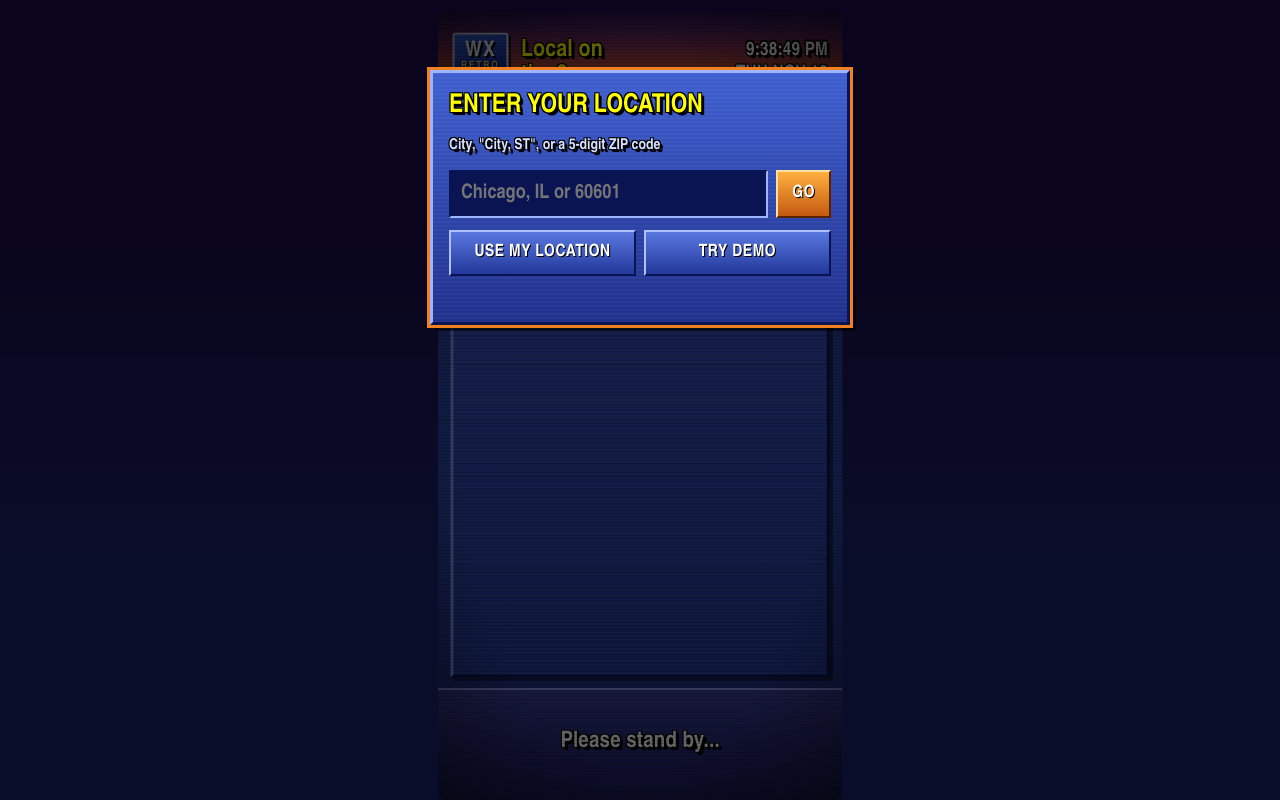
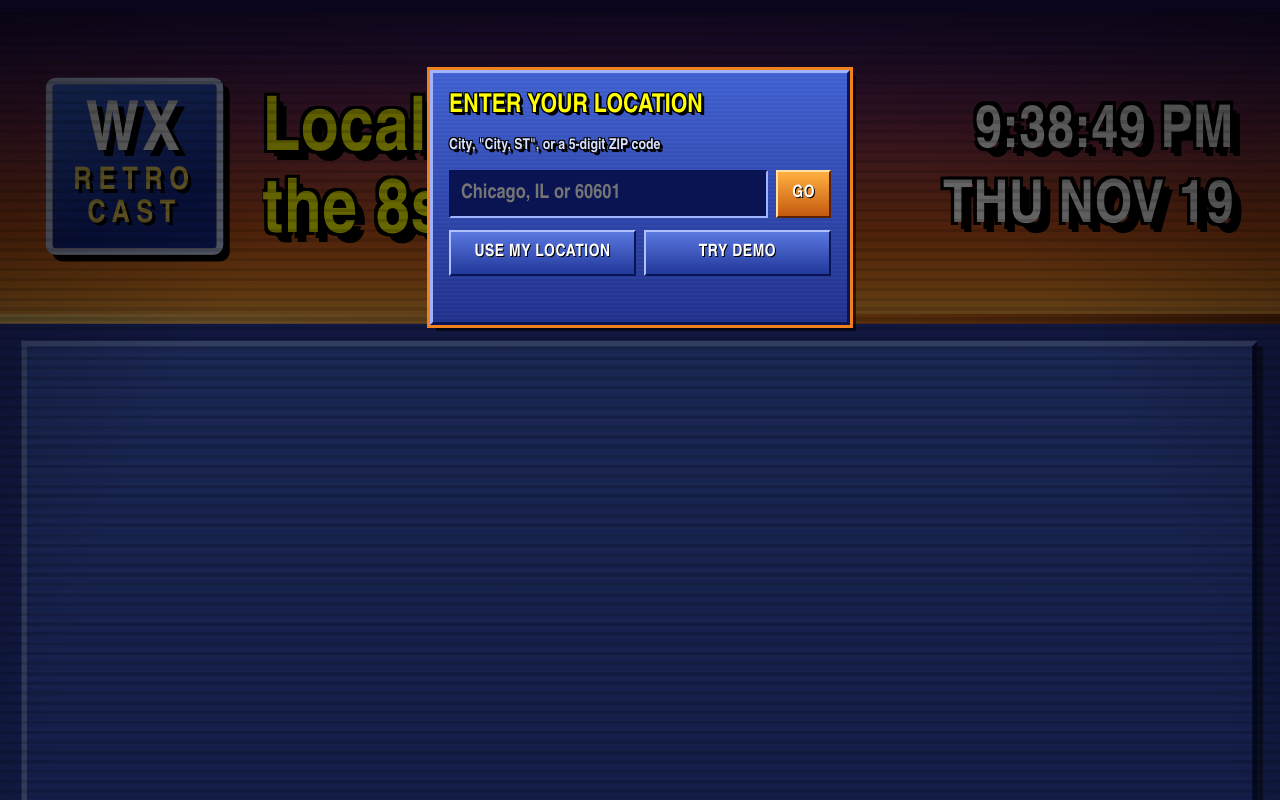
Before and after one commit to EvanLeBlanc3/RetroCast-Mobile, a plain HTML site: page index.html in a window 1280 px wide. Drawn offline with Linux system fonts and the light colour scheme; a web font is replaced by a local one.

Commit message:
Add files via upload

```diff
--- a/css/style.css
+++ b/css/style.css
@@ -31,7 +31,7 @@ html, body { margin: 0; height: 100%; overflow: hidden; overscroll-behavior: non
 #viewport { position: absolute; inset: 0; padding: calc(var(--sat) + var(--gap) + var(--top-adj)) 0 var(--sab); }
 #stage {
   position: absolute; left: 0; top: 0; width: 390px; height: 760px; transform-origin: 0 0; overflow: hidden;
-  font-weight: bold; font-stretch: condensed; letter-spacing: .2px; border-radius: 6px;
+  font-weight: bold; font-stretch: condensed; letter-spacing: .2px; border-radius: 0;
   background: linear-gradient(180deg, #1a0d48 0, #241562 70px, #2a3a9c 96px, #2b47ab 460px, #22328a 640px, #19206a 760px);
 }
 
@@ -51,12 +51,13 @@ html, body { margin: 0; height: 100%; overflow: hidden; overscroll-behavior: non
 
 /* ---------- page area ---------- */
 #page { position: absolute; left: 0; top: 98px; width: 390px; height: 548px; }
-.box { position: absolute; left: 12px; top: 4px; width: 366px; height: 540px;
+#stage { width: 390px; }
+.box { position: absolute; left: 12px; right: 12px; top: 4px; bottom: 4px;
   background: repeating-linear-gradient(180deg, rgba(255,255,255,.035) 0 2px, rgba(0,0,0,0) 2px 4px), linear-gradient(180deg, #3f5fd0 0%, #2e48b4 45%, #22389a 100%);
   border: 3px solid; border-color: #7f98f0 #0b1452 #0b1452 #7f98f0; box-shadow: 3px 3px 0 rgba(0,0,0,.45); }
 .box.red { background: repeating-linear-gradient(180deg, rgba(255,255,255,.04) 0 2px, rgba(0,0,0,0) 2px 4px), linear-gradient(180deg, #b82020, #7a0c0c); border-color: #ff9090 #3a0000 #3a0000 #ff9090; }
 .y { color: var(--yellow); }
-.inner { position: absolute; left: 12px; top: 4px; width: 366px; height: 540px; }
+.inner { position: absolute; left: 12px; right: 12px; top: 4px; bottom: 4px; }
 
 #dots { position: absolute; left: 0; right: 0; top: 646px; height: 4px; display: flex; justify-content: center; gap: 5px; }
 #dots i { width: 14px; height: 3px; background: rgba(255,255,255,.25); }
@@ -90,7 +91,7 @@ html, body { margin: 0; height: 100%; overflow: hidden; overscroll-behavior: non
 .tbl .c3 { width: 114px; padding-left: 6px; overflow: hidden; font-size: 18px; } .tbl .c4 { flex: 1; text-align: right; }
 
 /* local forecast */
-.lf { position: absolute; left: 26px; top: 20px; width: 338px; height: 508px; font-size: 25px; line-height: 32px; text-transform: uppercase; overflow: hidden; }
+.lf { position: absolute; left: 26px; right: 26px; top: 20px; bottom: 20px; font-size: 25px; line-height: 32px; text-transform: uppercase; overflow: hidden; }
 .lf .pg { position: absolute; inset: 0; }
 
 /* extended */
@@ -148,7 +149,7 @@ html, body { margin: 0; height: 100%; overflow: hidden; overscroll-behavior: non
 .alm .uv { margin-top: 30px; font-size: 24px; text-align: center; }
 
 /* bulletin */
-.bul { position: absolute; left: 28px; top: 22px; width: 334px; height: 506px; overflow: hidden; }
+.bul { position: absolute; left: 28px; right: 28px; top: 22px; bottom: 22px; overflow: hidden; }
 .bul .ev { font-size: 29px; line-height: 32px; animation: evblink 1.2s infinite; }
 @keyframes evblink { 0%, 65% { opacity: 1; } 66%, 100% { opacity: .1; } }
 .bul .meta { font-size: 18px; color: #ffe0a0; margin: 8px 0 12px; }
--- a/js/app.js
+++ b/js/app.js
@@ -52,13 +52,32 @@
   /* ---------------- stage scaling (portrait TV, kept below the status bar / Dynamic Island) ---------------- */
   const SW = 390, SH = 760;
   let scale = 1;
+  /* Edge-to-edge layout: the picture is always scaled to the full screen WIDTH, so the left and right
+     sides touch the screen edges. Any height difference is absorbed by the middle forecast area:
+     taller screens get a taller panel, shorter screens get the panel contents scaled down slightly
+     (uniformly – nothing is stretched or squished). */
+  const HDR_H = 98, PAGE_H = 548, BOT_H = 108;
+  let fy = 1, stageH = SH;
+  function layout(H) {
+    const pageH = Math.max(300, H - HDR_H - 6 - BOT_H);           // visible panel height
+    fy = Math.min(1, pageH / PAGE_H);                             // shrink contents only if needed
+    pageEl.style.transformOrigin = '0 0';
+    pageEl.style.transform = fy < 1 ? `scale(${fy})` : '';
+    pageEl.style.width = (SW / fy) + 'px';                        // widen layout so scaled result is full width
+    pageEl.style.height = (pageH / fy) + 'px';
+    $('#dots').style.top = (HDR_H + pageH) + 'px';
+    $('#bottom').style.top = (HDR_H + pageH + 6) + 'px';
+    stageH = HDR_H + pageH + 6 + BOT_H;
+    stage.style.height = stageH + 'px';
+  }
   function fit() {
     const vp = $('#viewport'), cs = getComputedStyle(vp);
     const pt = parseFloat(cs.paddingTop) || 0, pb = parseFloat(cs.paddingBottom) || 0;
     const w = vp.clientWidth, h = vp.clientHeight - pt - pb;
-    scale = Math.min(w / SW, h / SH);
-    const dpr = window.devicePixelRatio || 1, snap = v => Math.round(v * dpr) / dpr; // whole device pixels = sharper text
-    stage.style.transform = `translate(${snap((w - SW * scale) / 2)}px, ${snap(pt)}px) scale(${scale})`;
+    scale = w / SW;                                               // always fill the width
+    layout(h / scale);
+    const dpr = window.devicePixelRatio || 1, snap = v => Math.round(v * dpr) / dpr;
+    stage.style.transform = `translate(0px, ${snap(pt)}px) scale(${scale})`;
   }
   ['gesturestart', 'gesturechange'].forEach(ev => document.addEventListener(ev, e => e.preventDefault(), { passive: false }));
 
@@ -129,11 +148,28 @@
       lastReport.top = top;
       if (standaloneIOS && top > modelGuess()) { try { localStorage.setItem(LS('sat'), String(top)); } catch (e) { } }
     } else fit();
-    // bottom / sides
+    // EDGE-TO-EDGE: left and right sides of the picture must touch the screen edges
+    const edges = () => {
+      const vr = $('#viewport').getBoundingClientRect(), sr = stage.getBoundingClientRect();
+      return landscapeLocked()
+        ? { l: Math.abs(sr.bottom - vr.bottom), r: Math.abs(vr.top - sr.top) }   // app is counter-rotated
+        : { l: Math.abs(sr.left - vr.left), r: Math.abs(vr.right - sr.right), vl: vr.left, vr: innerWidth - vr.right };
+    };
+    let e = edges();
+    if (e.l > .5 || e.r > .5) {
+      const before = `${e.l.toFixed(1)}px left / ${e.r.toFixed(1)}px right`;
+      fit(); e = edges();
+      if ((e.vl || 0) > .5 || (e.vr || 0) > .5) { // the app container itself is narrower than the screen
+        $('#app').style.width = innerWidth + 'px'; $('#app').style.left = '0px'; fit(); e = edges();
+      }
+      if (e.l > .5 || e.r > .5) issues.push(`Gap at screen edges (${e.l.toFixed(1)}px left / ${e.r.toFixed(1)}px right)`);
+      else fixes.push(`Closed a gap at the screen edges (${before})`);
+    }
+    lastReport.edges = e;
+    // bottom
     const st = stage.getBoundingClientRect();
     if (st.bottom > innerHeight - ins.bottom + 1 && !landscapeLocked()) issues.push('Bottom band runs into the home bar');
-    if (st.left < -1 || st.right > innerWidth + 1) issues.push('Picture is wider than the screen');
-    if (scale < .7) issues.push(`Picture is small on this screen (${Math.round(scale * 100)}%)`);
+    if (fy < .78) issues.push(`Forecast panel is squeezed on this screen (${Math.round(fy * 100)}%) – try a smaller Top spacing`);
     // 4: anything covering the important text? (skip while a menu is open)
     const menuOpen = !$('#setup').classList.contains('hidden') || !$('#settings').classList.contains('hidden') || !$('#controls').classList.contains('hidden');
     if (!menuOpen) ['#logo', '#title', '#clock', '#cond', '#page'].forEach(sel => { const c = coveredBy(sel); if (c) issues.push(`${sel.slice(1)} is covered (${c})`); });
@@ -149,7 +185,8 @@
     const r = lastReport;
     const head = r.issues.length ? `<span class="fix">⚠ ${r.issues.length} issue${r.issues.length > 1 ? 's' : ''} found</span>` : `<span class="ok">✓ All content visible</span>`;
     el.innerHTML = `${head} · checked ${r.when ? new Date(r.when).toLocaleTimeString([], { hour: 'numeric', minute: '2-digit', second: '2-digit' }) : '—'}` +
-      `<br>Top space ${Math.round(r.top || 0)}px · scale ${Math.round((r.scale || 1) * 100)}% · iOS insets ${Math.round(r.ins?.top || 0)}/${Math.round(r.ins?.bottom || 0)}px` +
+      `<br>Edge-to-edge: ${r.edges && r.edges.l <= .5 && r.edges.r <= .5 ? '<span class="ok">✓ touching both sides</span>' : '<span class="fix">gap detected</span>'}` +
+      `<br>Top space ${Math.round(r.top || 0)}px · scale ${Math.round((r.scale || 1) * 100)}% · panel ${Math.round(fy * 100)}% · iOS insets ${Math.round(r.ins?.top || 0)}/${Math.round(r.ins?.bottom || 0)}px` +
       (r.fixes.length ? `<br>Auto-fixed: ${r.fixes.map(esc).join('; ')}` : '') + (r.issues.length ? `<br>${r.issues.map(esc).join('; ')}` : '');
   }
   // run on open, on return, on rotation/resize, and again after iOS settles
@@ -287,7 +324,7 @@
     el.innerHTML = `<div class="box"></div><div class="inner trv s ${withText ? 'area' : ''}"><div class="th"><span class="c1">City</span><span class="c2">&nbsp;</span><span class="c5">Weather</span><span class="c3">Lo</span><span class="c4">Hi</span></div>
       <div class="list">${rows.map(c => `<div class="tr"><span class="c1">${esc(c.name)}</span><span class="c2">${Icons.html(Icons.fromCode(c.days[k].code, true))}</span><span class="c5">${esc(Icons.textFromCode(c.days[k].code, true))}</span><span class="c3">${T(c.days[k].lo)}</span><span class="c4">${T(c.days[k].hi)}</span></div>`).join('')}</div></div>`;
     const list = el.querySelector('.list');
-    const dist = Math.max(0, rows.length * 46 - 494);
+    const dist = Math.max(0, rows.length * 46 - (el.querySelector('.trv').clientHeight - 44));
     const secs = Math.max(6, dist / 30);
     const anim = list.animate([{ transform: 'translateY(0)' }, { transform: 'translateY(0)', offset: 1.5 / (secs + 3) }, { transform: `translateY(${-dist}px)`, offset: (secs + 1.5) / (secs + 3) }, { transform: `translateY(${-dist}px)` }], { duration: (secs + 3) * 1000 * S.speed, fill: 'forwards' });
     if (paused) anim.pause();
--- a/sw.js
+++ b/sw.js
@@ -1,5 +1,5 @@
 /* RetroCast for iPhone – caches the app shell so it opens instantly (and offline with the last forecast). */
-const VER = 'retrocast-ios-v3';
+const VER = 'retrocast-ios-v4';
 const SHELL = ['./', 'index.html', 'css/style.css', 'js/cities.js', 'js/icons.js', 'js/music.js', 'js/data.js', 'js/app.js',
   'manifest.webmanifest', 'icons/icon-192.png', 'icons/icon-512.png', 'icons/apple-touch-icon.png'];
 self.addEventListener('install', e => { e.waitUntil(caches.open(VER).then(c => c.addAll(SHELL)).then(() => self.skipWaiting())); });
```
